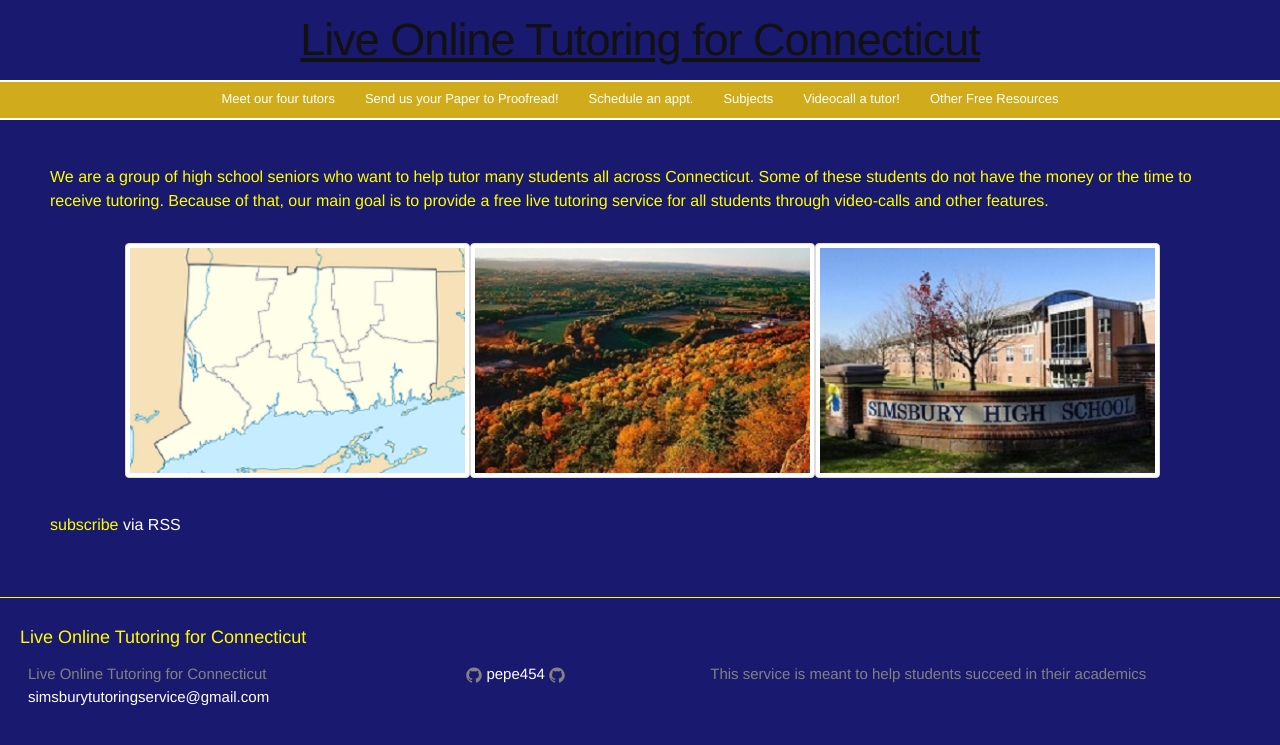
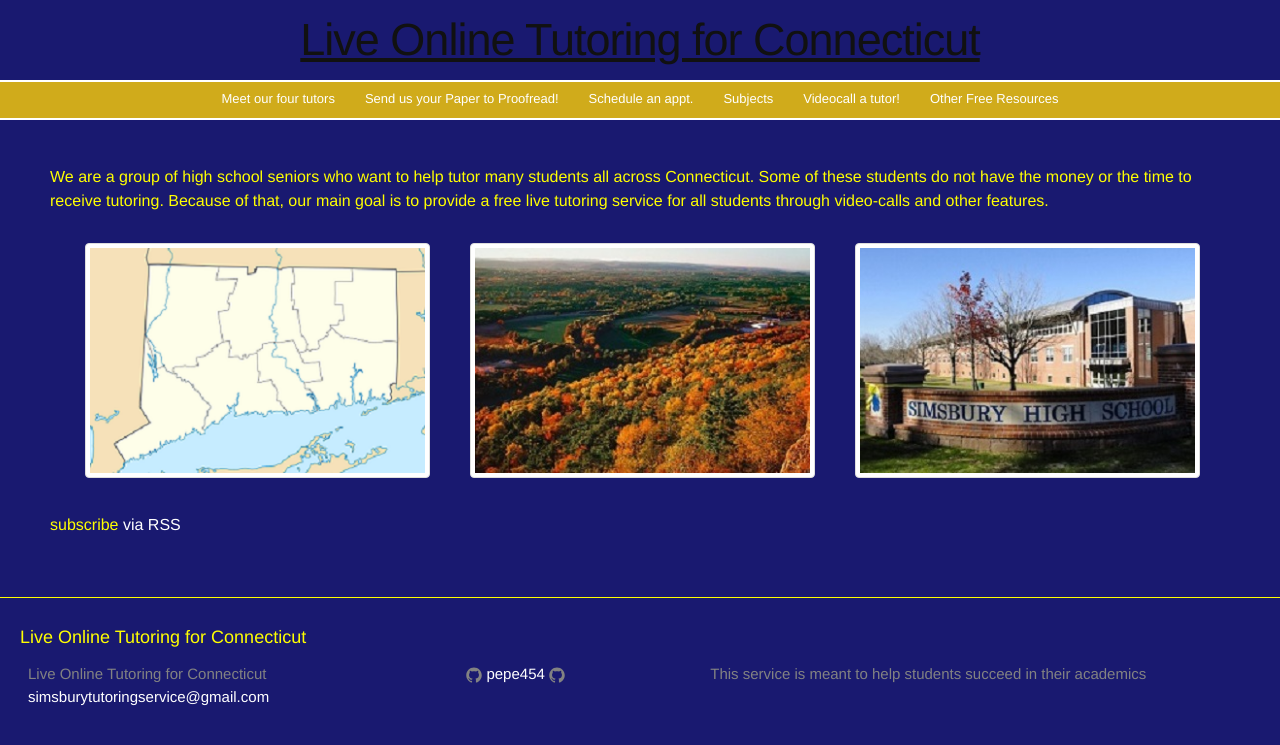
Before and after one commit to pepe454/pepe454.github.io, a Jekyll site: the page built from index.html, in a window 1280 px wide. Shown: the top 745 px of the page. Built offline with Jekyll 4.4.1, drawn with Linux system fonts in a browser that asks for light colours; the list of posts is cut into pages by our own code.

Commit message:
Update _layout.scss

```diff
--- a/_sass/_layout.scss
+++ b/_sass/_layout.scss
@@ -138,6 +138,12 @@ ul li ul li:hover {background: #DAA520;}
     display: flex;
     justify-content: center;
     margin-top: 30px;
+}
+
+ .gallery-item{
+     margin-right: 20px;
+     margin-left: 20px;
+     width: 345px;
 }
 
  .web-list{
```
